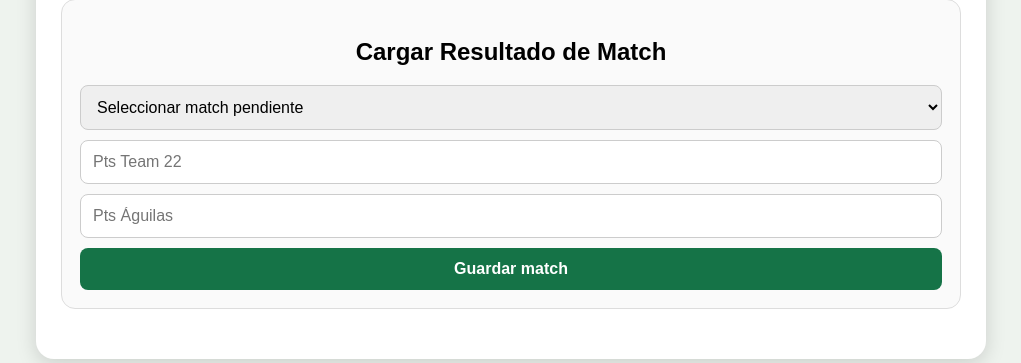
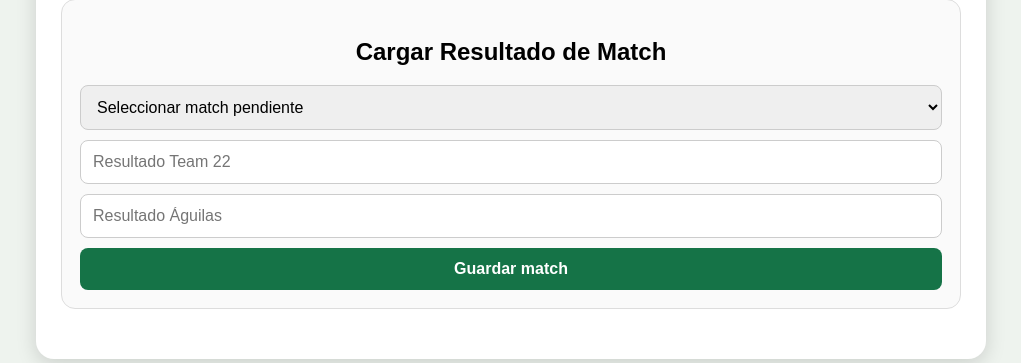
Before and after one commit to El-gordo-toni/carga-de-datos, a Flask app: page /colaborador in a window 1280 px wide. Shown: the part 553-916 px from the top of the page, without its empty margins (129-1150 px from the left). Run offline with Flask 3, Linux system fonts and the light colour scheme; the visitor is signed in with stand-in values (Sample User, id 1); data comes from the database, SQL or seed files in the repository; data that the repository does not hold is empty.

Commit message:
Update colaborador.html

```diff
--- a/templates/colaborador.html
+++ b/templates/colaborador.html
@@ -120,8 +120,8 @@
                 {% endfor %}
             </select>
 
-            <input type="number" step="0.5" name="puntos_partido_team22" placeholder="Pts Team 22" required>
-            <input type="number" step="0.5" name="puntos_partido_aguilas" placeholder="Pts Águilas" required>
+            <input type="number" step="0.5" name="puntos_partido_team22" placeholder="Resultado Team 22" required>
+            <input type="number" step="0.5" name="puntos_partido_aguilas" placeholder="Resultado Águilas" required>
 
             <button type="submit">Guardar match</button>
         </form>
```
